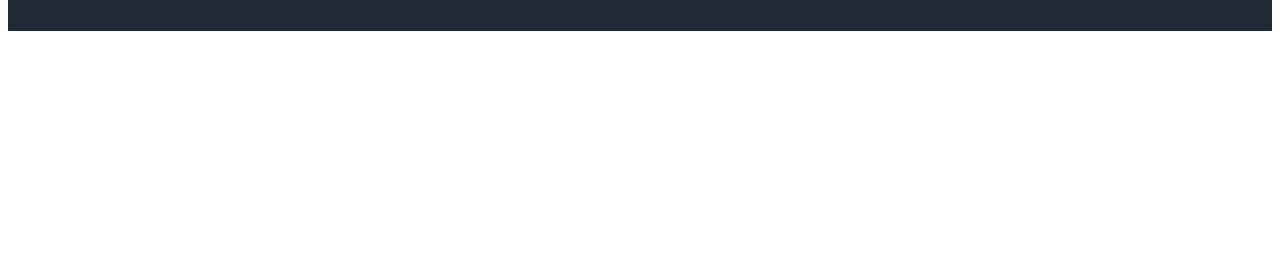
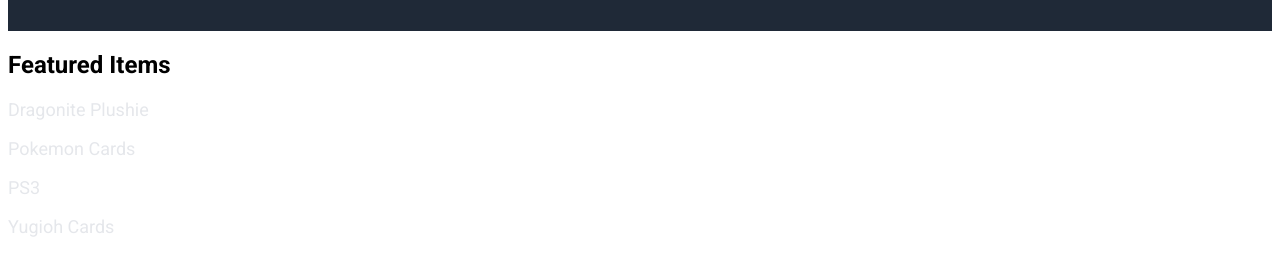
Before and after one commit to saucebadger/odin-landingpage, a plain HTML site: page index.html in a window 1280 px wide. Shown: the part 486-762 px from the top of the page. Drawn offline with Linux system fonts and the light colour scheme.

Commit message:
basic layout for the cards section

```diff
--- a/index.html
+++ b/index.html
@@ -42,6 +42,25 @@
         </div>
 </div>
 
+<div class="card-section">
+  <div class="featured-items">
+  <h2>Featured Items</h2>
+     </div>
+     <div class="cards">
+      <div class="card">
+        <p>Dragonite Plushie</p>
+      </div>
+      <div class="card">
+        <p>Pokemon Cards</p>
+      </div>
+      <div class="card">
+        <p>PS3</p>
+      </div>
+      <div class="card">
+        <p>Yugioh Cards</p>
+      </div>
+     </div>
+     </div>
 
 
 
--- a/style.css
+++ b/style.css
@@ -1,9 +1,8 @@
 body { font-family: "Roboto", sans-serif;
     display: flex;
     flex-direction: column;
-
 }
-.header{background-color: #1f2937;
+.header{ background-color: #1f2937;
 padding: 10px;}
 
 .header-top {margin-left: 24px;
@@ -22,34 +21,26 @@
 .right-links ul { display: flex;
     gap: 16px;
     justify-content: center;
-
 }
 
 a {
     color: lightgray;
     text-decoration: none;
     font-size: 12px;
-
-
 }
 
 ul {
     list-style: none;
-
-
 }
-
 .hero{
     margin: 24px;
     display: flex;
     justify-content: space-between;
    align-items: center;
-
 }
 .hero-left {
     width: 300px;
     flex: 0.5;
-
 }
 p {
     margin-top: 0px;
@@ -58,7 +49,7 @@
 
 }
 h1 {font-size: 48px;
-display: flex;
+
 color: #F9FAF8;
 height: auto;}
 
```
